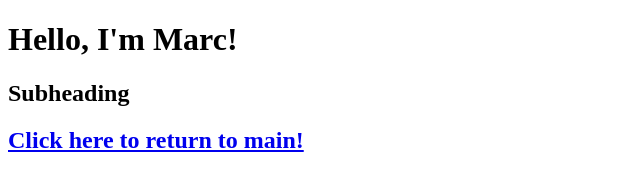
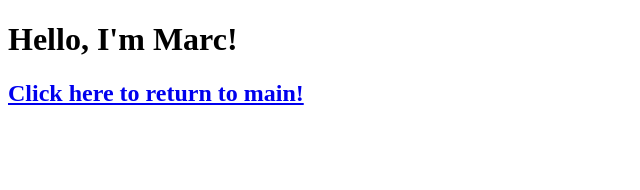
Before and after one commit to marcschachtsiek/marcschachtsiek.github.io, a plain HTML site: page about.html in a window 1280 px wide. Shown: the whole page, without its empty margins (0-640 px from the left). Drawn offline with Linux system fonts and the light colour scheme.

Commit message:
Removed subheading

```diff
--- a/about.html
+++ b/about.html
@@ -10,7 +10,6 @@
     <body>
         <div class="container">
             <h1>Hello, I'm Marc!</h1>
-            <h2>Subheading</h2>
             <a href="./"><h2>Click here to return to main!</h2></a>
         </div>
     </body>
```
Also changed, not shown: index.html (+0 -1 lines).
